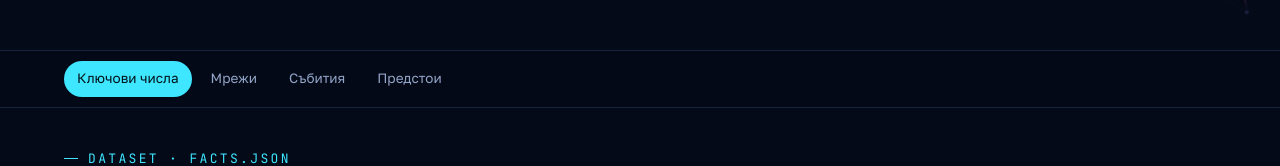
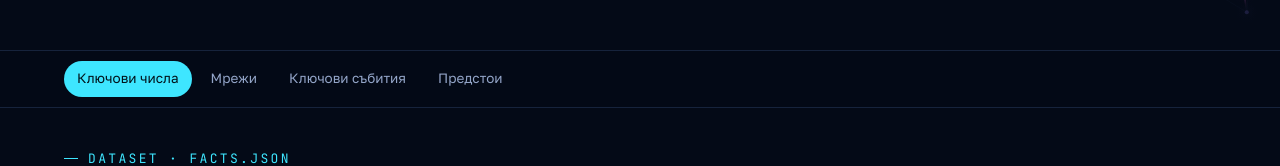
Before and after one commit to okouzov/research-networks, a plain HTML site: page data.html in a window 1280 px wide. Shown: the part 425-591 px from the top of the page. Drawn offline with Linux system fonts and the light colour scheme.

Commit message:
Data page: 'Ключови събития' / 'Key events'
Co-Authored-By: Claude Opus 5.5 <noreply@anthropic.com>

```diff
--- a/data.html
+++ b/data.html
@@ -26,7 +26,7 @@
 <nav class="subnav" data-tabs aria-label="On this page"><div class="wrap">
   <a href="#facts"><span lang="bg">Ключови числа</span><span lang="en">Key figures</span></a>
   <a href="#nets"><span lang="bg">Мрежи</span><span lang="en">Networks</span></a>
-  <a href="#events"><span lang="bg">Събития</span><span lang="en">Events</span></a>
+  <a href="#events"><span lang="bg">Ключови събития</span><span lang="en">Key events</span></a>
   <a href="#roadmap"><span lang="bg">Предстои</span><span lang="en">Coming next</span></a>
 </div></nav>
 
@@ -52,7 +52,7 @@
 <section id="events" class="tight">
   <div class="wrap">
     <div class="kicker">DATASET · timeline.json</div>
-    <h2 class="reveal"><span lang="bg">Събития</span><span lang="en">Events</span></h2>
+    <h2 class="reveal"><span lang="bg">Ключови събития</span><span lang="en">Key events</span></h2>
     <div class="toolbar"><input class="search" id="qEv" type="search" aria-label="Search"><span class="count" id="cEv"></span><a class="chip" href="data/timeline.json" download>JSON</a><button class="chip" id="csvEv">CSV</button></div>
     <div class="card tbl" style="padding:6px 8px"><table class="dtable" id="tEv"></table></div>
   </div>
```
